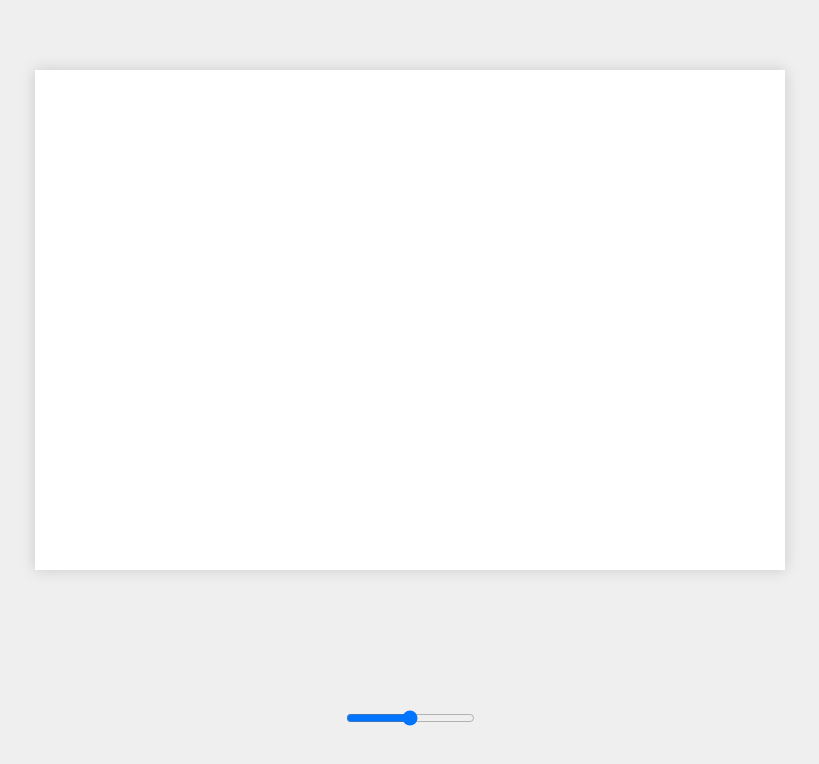
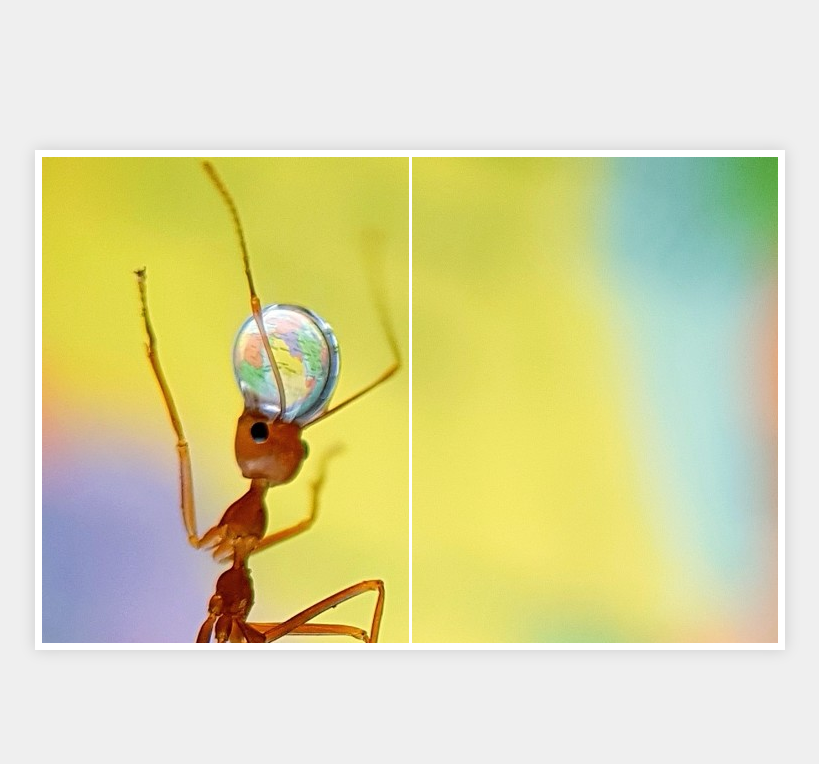
Before and after one commit to igalVilensky/Before-After, a plain HTML site: page index.html in a window 1280 px wide. Shown: the whole page, without its empty margins (230-1049 px from the left). Drawn offline with Linux system fonts and the light colour scheme.

Commit message:
img, slider

```diff
--- a/index.html
+++ b/index.html
@@ -13,9 +13,10 @@
         <div class="img1"></div>
         <div class="img2"></div>
       </div>
-    </div>
-    <div class="slider">
-      <input type="range" min="0" max="100" value="50" />
+      <div class="slider">
+        <div class="drag"><span></span></div>
+        <input type="range" min="0" max="100" value="50" />
+      </div>
     </div>
   </body>
 </html>
--- a/style.css
+++ b/style.css
@@ -12,8 +12,43 @@ body {
 }
 
 .wrapper {
+  position: relative;
   height: 500px;
   width: 750px;
   background: #fff;
+  border: 7px solid white;
   box-shadow: 0px 0px 15px rgba(0, 0, 0, 0.15);
 }
+
+.wrapper .images {
+  width: 100%;
+  height: 100%;
+  display: flex;
+}
+
+.wrapper .images .img1 {
+  height: 100%;
+  width: 100%;
+  background: url(./ant.jpeg) no-repeat;
+}
+
+.wrapper .slider {
+  position: absolute;
+  top: 0;
+  width: 100%;
+  z-index: 99;
+}
+
+.wrapper .slider input {
+  width: 100%;
+  outline: none;
+  -webkit-appearance: none;
+  background: none;
+}
+
+.slider input::-webkit-slider-thumb {
+  -webkit-appearance: none;
+  height: 486px;
+  width: 3px;
+  background: #fff;
+}
```
Also changed, not shown: ant.jpeg (added), ant2.jpg (added).
